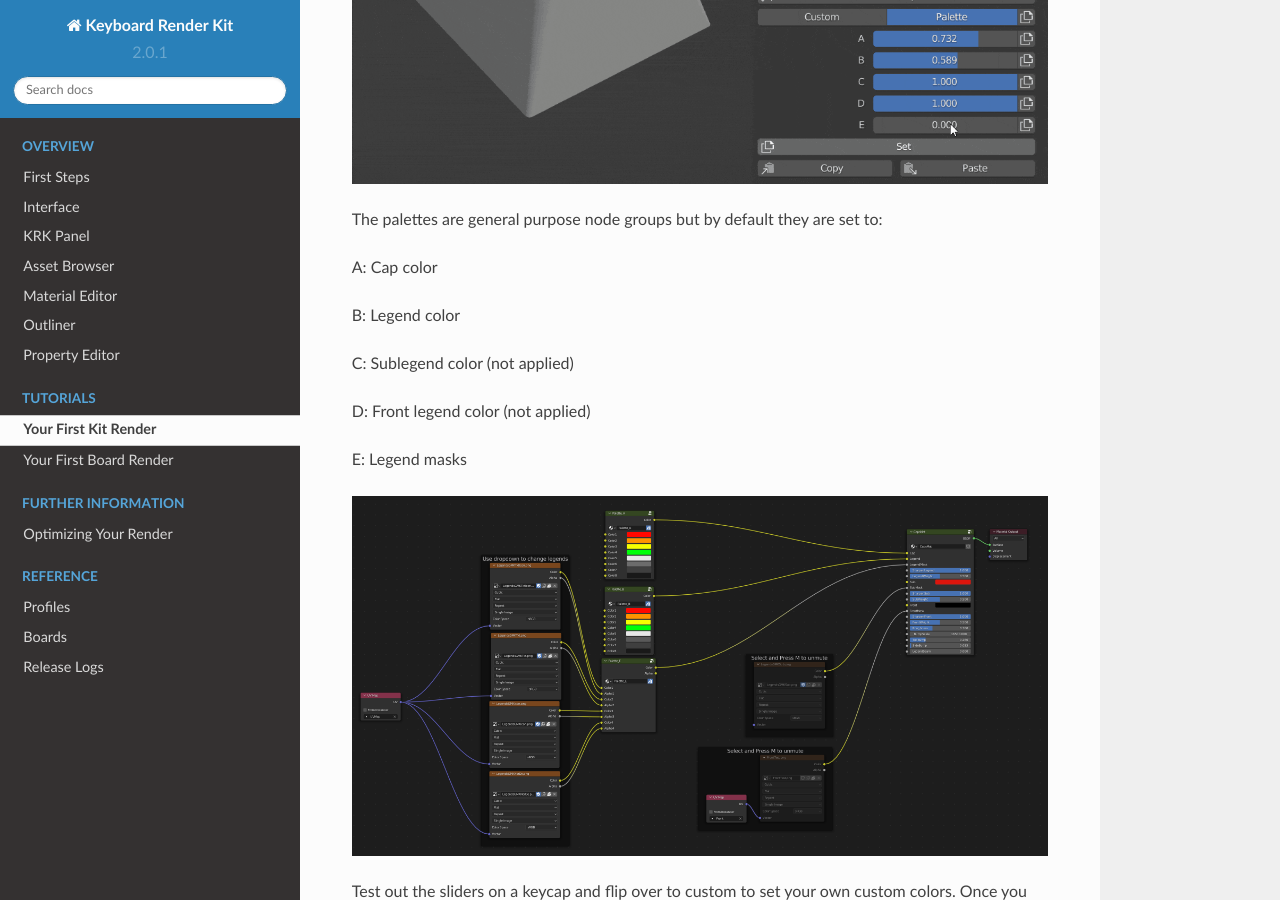
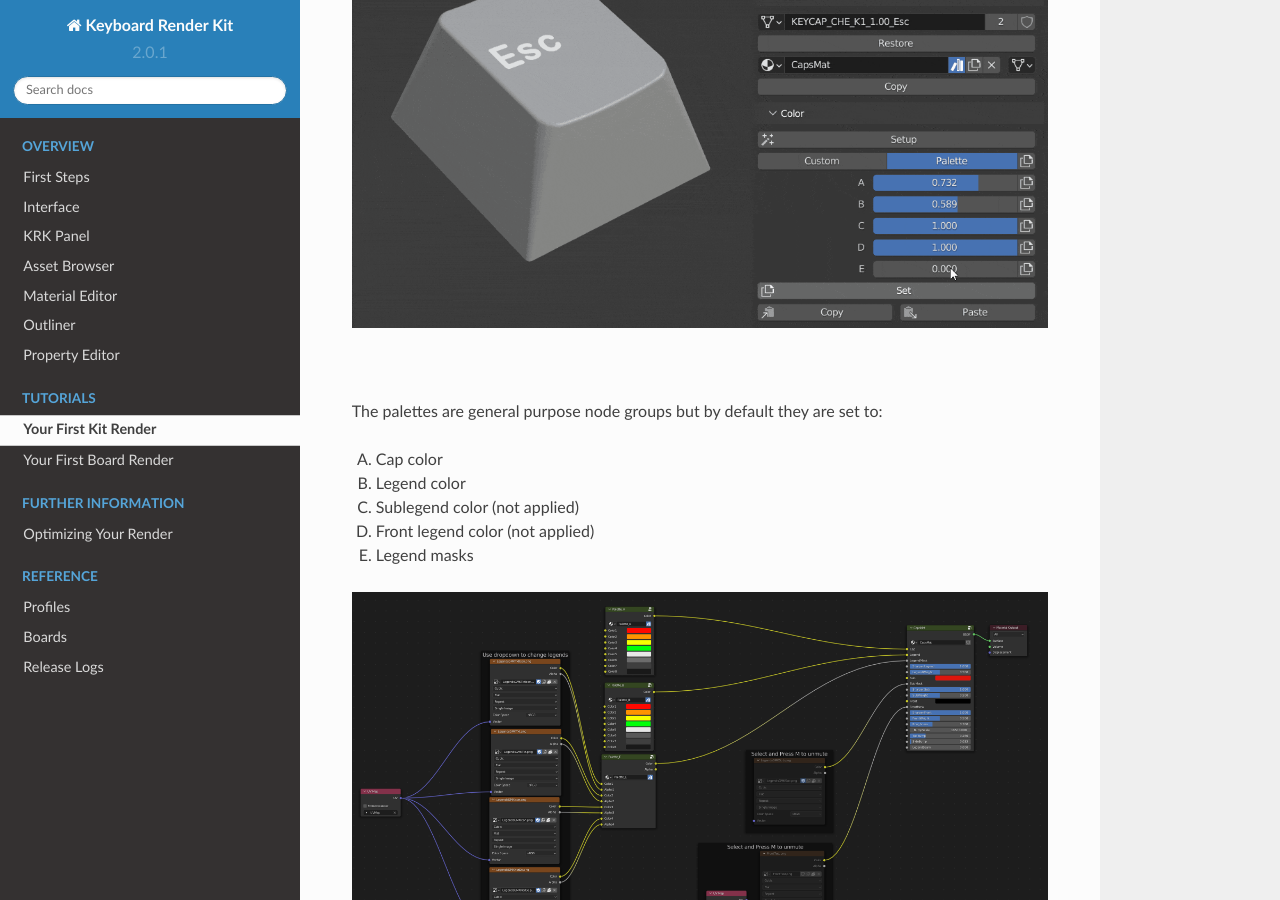
Before and after one commit to imperfectlink/KeyboardRenderKit, a Sphinx documentation site: the page built from docs/source/workflow1.rst, in a window 1280 px wide and 900 px high, scrolled down 1924 px. Built offline with Sphinx 7.4.7 and the Read the Docs theme 2.0.0, drawn with Linux system fonts in a browser that asks for light colours.

Commit message:
Update workflow1.rst

```diff
--- a/docs/source/workflow1.rst
+++ b/docs/source/workflow1.rst
@@ -5,29 +5,33 @@ The first thing you'll notice when you get started is that there are no keycaps.
 
 .. image:: img/Placeholders.PNG
 
+|
+
 Select the placeholders by dragging a box selection and then press the Set button in the Relink section of the KRK panel. The relink process ignores all but the keycap objects and you should now have Cherry profile keycaps. Relink will also ignore keycaps that don't have destination object data. Profile prefixes can be found in the Profile collection.
 
 .. image:: img/setcherry.gif
+
+|
 
 Drag the Capsmat from the Asset Browser onto one of the keycaps. With that keycap as the active object (highlighted), you can link the material to the other keycaps with control+L then material or just press the Copy button in the Data section of the KRK panel.
 
 .. image:: img/copymat.gif
 
+|
+
 The palette system is designed to facilitate color exploration. You can start off with custom colors on a per object basis and then later take a more rigid approach using defined palettes in the material editor.
 
 .. image:: img/CustomPalette.gif
 
+|
+
 The palettes are general purpose node groups but by default they are set to:
 
-A: Cap color
-
-B: Legend color
-
-C: Sublegend color (not applied)
-
-D: Front legend color (not applied)
-
-E: Legend masks
+A. Cap color
+B. Legend color
+C. Sublegend color (not applied)
+D. Front legend color (not applied)
+E. Legend masks
 
 .. image:: img/Palettes.PNG
 
```
